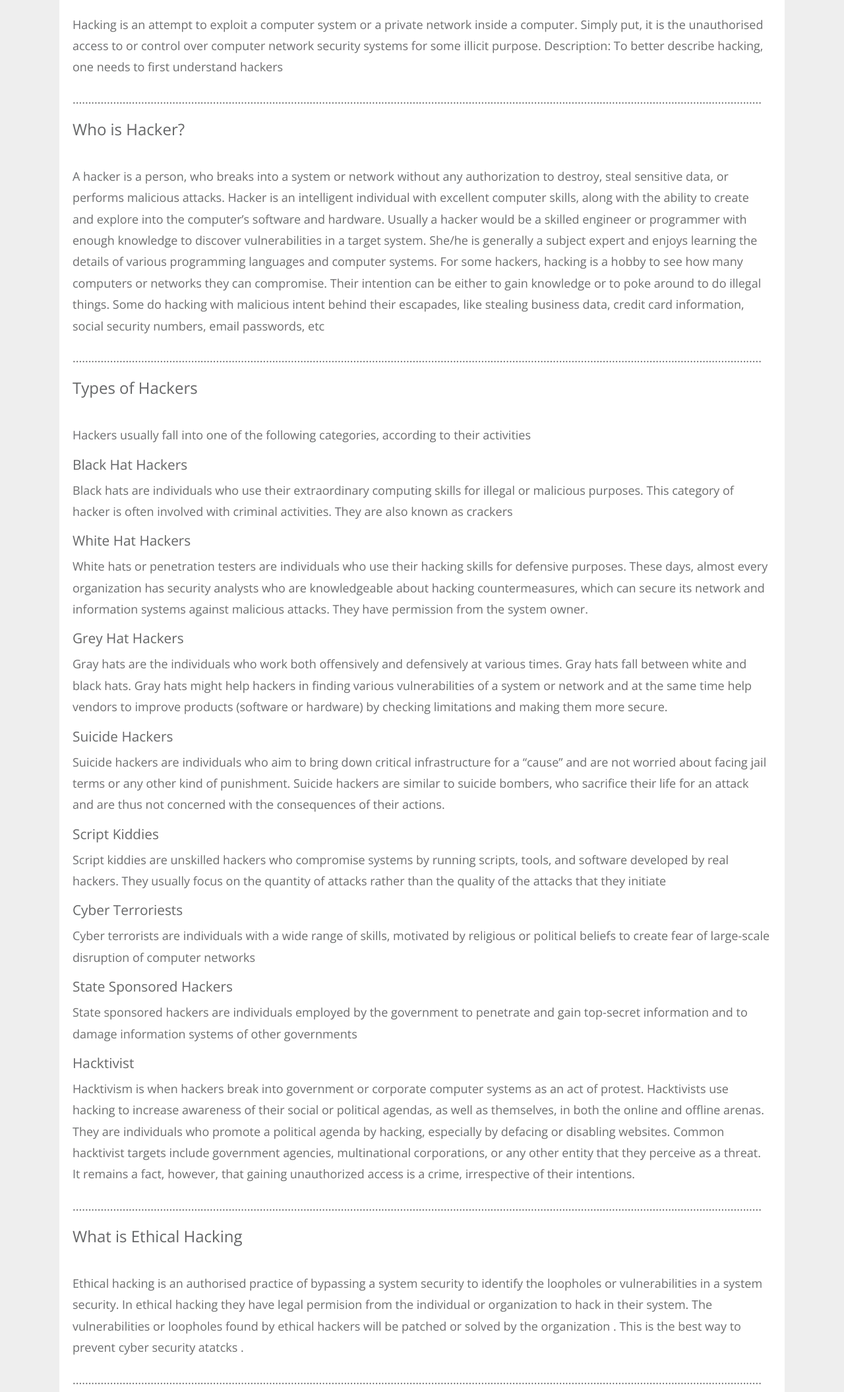
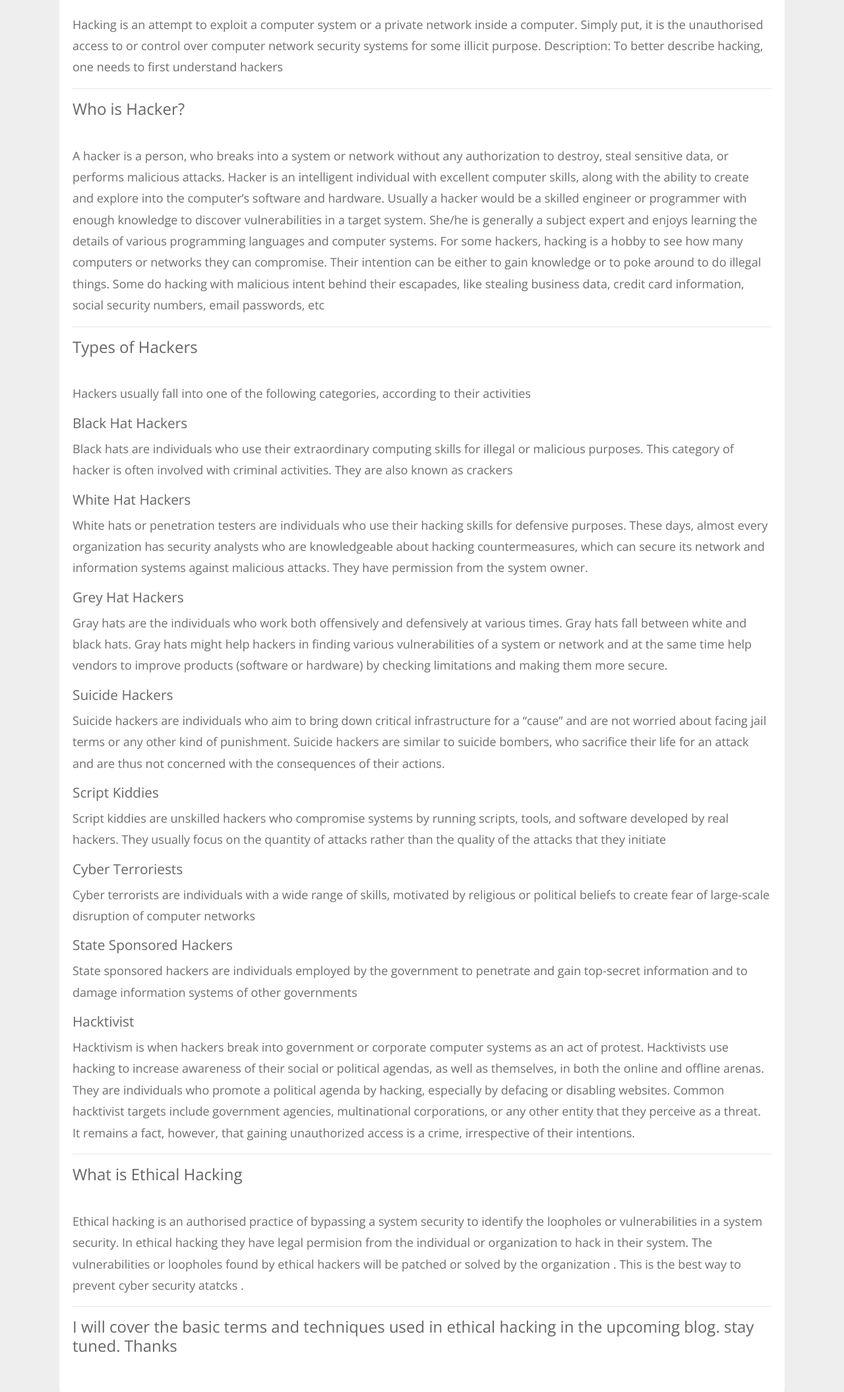
Before and after one commit to manasramesh/mns, a plain HTML site: page 1-intro/index.html in a window 1280 px wide. Shown: the part 1220-3330 px from the top of the page at 66% size. Drawn offline with nearby package versions, Linux system fonts and the light colour scheme.

Commit message:
Update index.html

```diff
--- a/1-intro/index.html
+++ b/1-intro/index.html
@@ -55,13 +55,13 @@ Planet-C15 Blog Section default template
           <p><p>Hacking is an attempt to exploit a computer system or a private network inside a computer. Simply put, it is the unauthorised access to or control over computer network security systems for some illicit purpose. Description: To better describe hacking, one needs to first understand hackers</p></p>
         <p></p>
           <p></p>
-          <p>.............................................................................................................................................................................................................................</p>
+  <p><hr></hr></p>
           <h2 class="tm-page-title">Who is Hacker?</h2>
           <p></p>
           <p>A hacker is a person, who breaks into a system or network without any authorization to destroy, steal sensitive data, or performs malicious attacks. Hacker is an intelligent individual with excellent computer skills, along with the ability to create and explore into the computer’s software and hardware. Usually a hacker would be a skilled engineer or programmer with enough knowledge to discover vulnerabilities in a target system. She/he is generally a subject expert and enjoys learning the details of various programming languages and computer systems. For some hackers, hacking is a hobby to see how many computers or networks they can compromise. Their intention can be either to gain knowledge or to poke around to do illegal things. Some do hacking with malicious intent behind their escapades, like stealing business data, credit card information, social security numbers, email passwords, etc</p>
           <p></p>
           <p></p>
-          <p>.............................................................................................................................................................................................................................</p>
+          <p><hr></hr></p>
           <h2 class="tm-page-title">Types of Hackers</h2>
           <p></p>
           <p>Hackers usually fall into one of the following categories, according to their activities</p>
@@ -89,12 +89,11 @@ Planet-C15 Blog Section default template
           <h5 class="tm-page-subtitle">Hacktivist</h5>
           <p>Hacktivism is when hackers break into government or corporate computer systems as an act of protest. Hacktivists use hacking to increase awareness of their social or political agendas, as well as themselves, in both the online and offline arenas. They are individuals who promote a political agenda by hacking, especially by defacing or disabling websites. Common hacktivist targets include government agencies, multinational corporations, or any other entity that they perceive as a threat. It remains a fact, however, that gaining unauthorized access is a crime, irrespective of their intentions.         </p>
           <p></p>
-          <p>.............................................................................................................................................................................................................................</p>
+          <p><hr></hr></p>
           <h2 class="tm-page-title">What is Ethical Hacking</h2>
           <p>Ethical hacking is an authorised practice of bypassing a system security to identify the loopholes or vulnerabilities in a system security. In ethical hacking they have legal permision from the individual or organization to hack in their system. The vulnerabilities or loopholes found by ethical hackers will be patched or solved by the organization . This is the best way to prevent cyber security atatcks . </p>
 
-          <p>.............................................................................................................................................................................................................................</p>
-
+            <p><hr></hr></p>
 
           <h2 class="tm-page-title">I will cover the basic terms and techniques used in ethical hacking in the upcoming blog. stay tuned. Thanks</h2>
 
```
